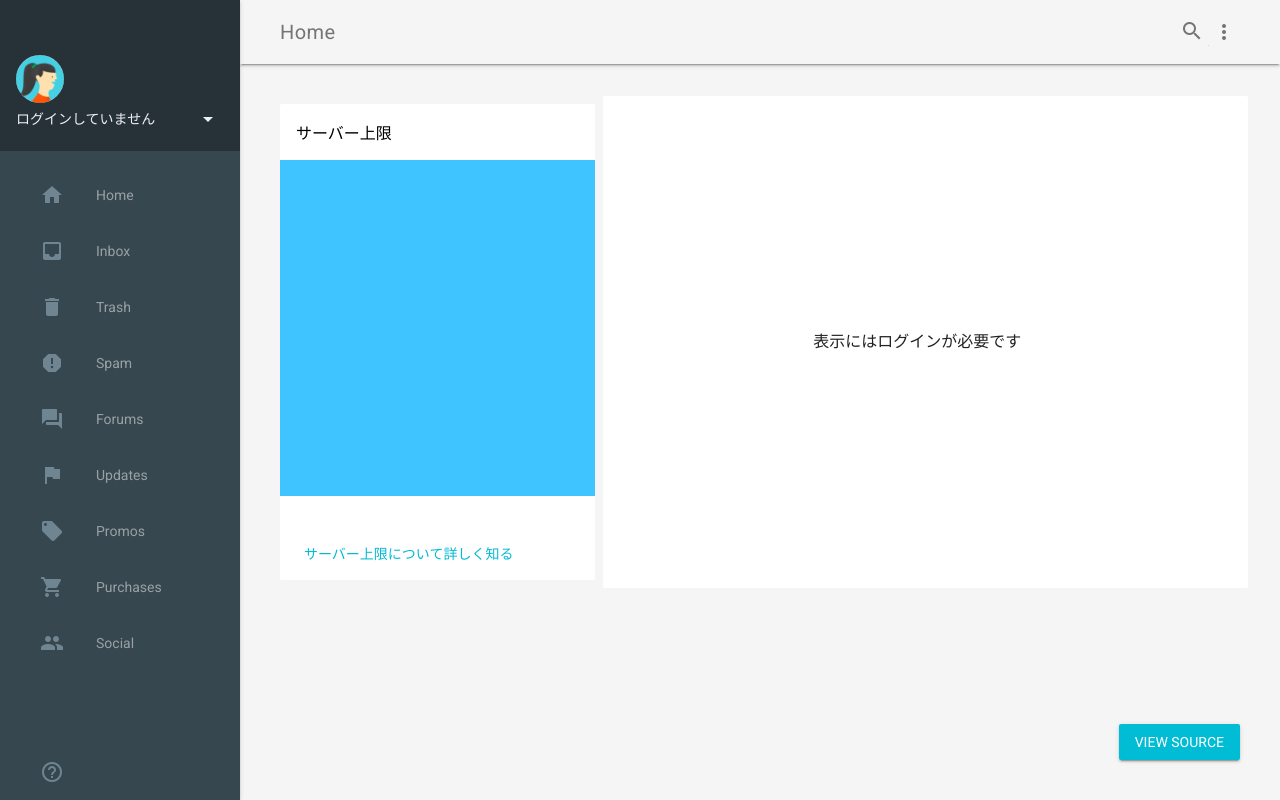
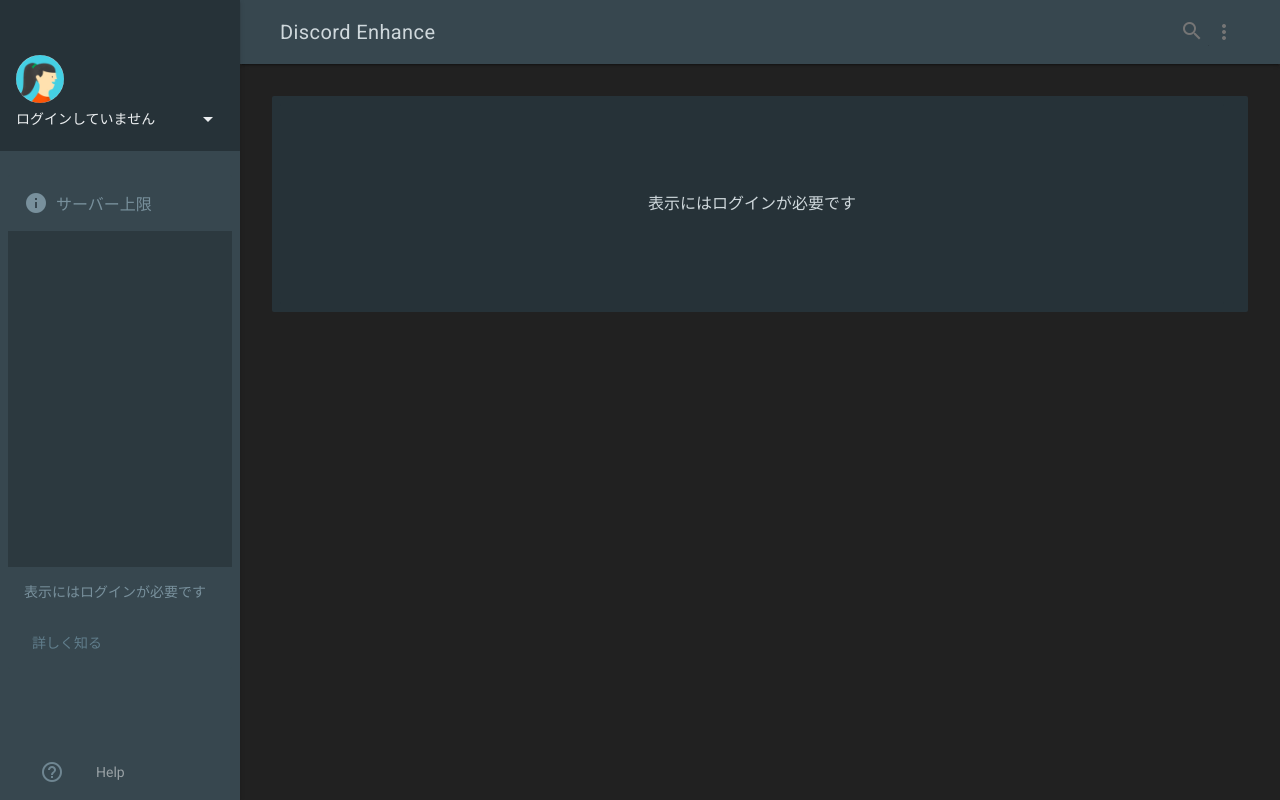
Before and after one commit to karuhi/discord-enhance, a website: page public/index.html in a window 1280 px wide. Drawn offline with nearby package versions, Linux system fonts and the light colour scheme.

Commit message:
ui update

```diff
--- a/public/index.html
+++ b/public/index.html
@@ -60,20 +60,9 @@
     />
     <link
       rel="stylesheet"
-      href="https://code.getmdl.io/1.3.0/material.cyan-light_blue.min.css"
+      href="https://code.getmdl.io/1.3.0/material.blue_grey-blue.min.css"
     />
     <link rel="stylesheet" href="styles.css" />
-    <style>
-      #view-source {
-        position: fixed;
-        display: block;
-        right: 0;
-        bottom: 0;
-        margin-right: 40px;
-        margin-bottom: 40px;
-        z-index: 900;
-      }
-    </style>
   </head>
   <body>
     <div
@@ -82,8 +71,10 @@
       <header
         class="demo-header mdl-layout__header mdl-color--grey-100 mdl-color-text--grey-600"
       >
-        <div class="mdl-layout__header-row">
-          <span class="mdl-layout-title">Home</span>
+        <div class="mdl-layout__header-row mdl-color--blue-grey-800">
+          <span class="mdl-layout-title mdl-color-text--blue-grey-100"
+            >Discord Enhance</span
+          >
           <div class="mdl-layout-spacer"></div>
           <div class="mdl-textfield mdl-js-textfield mdl-textfield--expandable">
             <label
@@ -147,121 +138,64 @@
           </div>
         </header>
         <nav class="demo-navigation mdl-navigation mdl-color--blue-grey-800">
-          <a class="mdl-navigation__link" href=""
-            ><i
+          <!-- server limit -->
+          <div
+            class="mdl-card mdl-cell mdl-cell--12-col mdl-color--blue-grey-800"
+          >
+            <div class="mdl-card__title mdl-color-text--blue-grey-400">
+              <i
                 class="mdl-color-text--blue-grey-400 material-icons"
                 role="presentation"
-              >home</i
-            >Home</a
-          >
-          <a class="mdl-navigation__link" href=""
-            ><i
-              class="mdl-color-text--blue-grey-400 material-icons"
-              role="presentation"
-              >inbox</i
-            >Inbox</a
-          >
-          <a class="mdl-navigation__link" href=""
-            ><i
-              class="mdl-color-text--blue-grey-400 material-icons"
-              role="presentation"
-              >delete</i
-            >Trash</a
-          >
-          <a class="mdl-navigation__link" href=""
-            ><i
-              class="mdl-color-text--blue-grey-400 material-icons"
-              role="presentation"
-              >report</i
-            >Spam</a
-          >
-          <a class="mdl-navigation__link" href=""
-            ><i
-              class="mdl-color-text--blue-grey-400 material-icons"
-              role="presentation"
-              >forum</i
-            >Forums</a
-          >
-          <a class="mdl-navigation__link" href=""
-            ><i
-              class="mdl-color-text--blue-grey-400 material-icons"
-              role="presentation"
-              >flag</i
-            >Updates</a
-          >
-          <a class="mdl-navigation__link" href=""
-            ><i
-              class="mdl-color-text--blue-grey-400 material-icons"
-              role="presentation"
-              >local_offer</i
-            >Promos</a
-          >
-          <a class="mdl-navigation__link" href=""
-            ><i
-              class="mdl-color-text--blue-grey-400 material-icons"
-              role="presentation"
-              >shopping_cart</i
-            >Purchases</a
-          >
-          <a class="mdl-navigation__link" href=""
-            ><i
-              class="mdl-color-text--blue-grey-400 material-icons"
-              role="presentation"
-              >people</i
-            >Social</a
-          >
-          <div class="mdl-layout-spacer"></div>
-          <a class="mdl-navigation__link" href=""
-            ><i
-              class="mdl-color-text--blue-grey-400 material-icons"
-              role="presentation"
-              >help_outline</i
-            ><span class="visuallyhidden">Help</span></a
-          >
-        </nav>
+                >info</i
+              >&nbsp;&nbsp;サーバー上限
             </div>
-      <!-- main content -->
-      <main class="mdl-layout__content mdl-color--grey-100">
-        <div class="mdl-grid content">
-          <div class="cards mdl-cell mdl-cell--12-col mdl-grid">
-            <!-- server limit -->
-            <div
-              class="server-limit mdl-cell mdl-cell--4-col mdl-cell--12-col-tablet mdl-cell--12-col-phone mdl-grid--no-spacing"
-            >
-              <div class="mdl-card mdl-cell mdl-cell--12-col">
-                <div class="mdl-card__title">サーバー上限</div>
             <div class="mdl-card__media">
               <canvas
                 style="padding: 18px"
                 id="myChart"
                 width="300"
                 height="300"
-                  >
-                    <div style="margin: auto">
-                      表示にはログインが必要です
-                    </div></canvas
-                  >
+              ></canvas>
             </div>
             <div
               id="userServerLimitInfo"
-                  class="mdl-card__supporting-text"
-                ></div>
+              class="mdl-card__supporting-text mdl-color-text--blue-grey-400"
+            >
+              表示にはログインが必要です
+            </div>
             <div class="mdl-card__actions">
               <a
                 class="mdl-button mdl-button--colored mdl-js-button mdl-js-ripple-effect"
                 href="#"
-                    >サーバー上限について詳しく知る</a
+                >詳しく知る</a
               >
             </div>
           </div>
+          <div class="mdl-layout-spacer"></div>
+          <a
+            class="mdl-navigation__link"
+            href="https://github.com/karuhi/discord-enhance"
+            ><i
+              class="mdl-color-text--blue-grey-400 material-icons"
+              role="presentation"
+              >help_outline</i
+            >Help</a
+          >
+        </nav>
       </div>
+      <!-- main content -->
+      <main class="mdl-layout__content mdl-color--grey-900">
+        <div class="mdl-grid content">
+          <div class="cards mdl-cell mdl-cell--12-col mdl-grid">
             <!-- info card container -->
             <div
               id="infoCardContainer"
-              class="demo-updates mdl-card mdl-cell mdl-cell--8-col mdl-cell--12-col-tablet mdl-cell--12-col-phone mdl-grid"
+              class="demo-updates mdl-card mdl-color--blue-grey-900 mdl-cell mdl-cell--12-col mdl-cell--12-col-tablet mdl-cell--12-col-phone mdl-grid"
             >
-              <div class="mdl-card mdl-cell--12-col">
-                <div style="margin: auto">表示にはログインが必要です</div>
+              <div class="mdl-card mdl-cell--12-col mdl-color--blue-grey-900">
+                <div class="mdl-color-text--blue-grey-100" style="margin: auto">
+                  表示にはログインが必要です
+                </div>
               </div>
             </div>
             <!-- info card container end-->
@@ -269,13 +203,6 @@
         </div>
       </main>
     </div>
-    <a
-      href="https://github.com/karuhi/discord-enhance"
-      target="_blank"
-      id="view-source"
-      class="mdl-button mdl-js-button mdl-button--raised mdl-js-ripple-effect mdl-button--colored mdl-color-text--white"
-      >View Source</a
-    >
     <script src="https://code.getmdl.io/1.3.0/material.min.js"></script>
     <script src="https://cdn.jsdelivr.net/npm/chart.js"></script>
 
--- a/public/js/main.js
+++ b/public/js/main.js
@@ -104,17 +104,24 @@
 
 function renderGuildList(data) {
   var container = document.getElementById("infoCardContainer");
+  console.table(data);
   container.innerHTML = " ";
-  data.forEach((item) => {
+  data.forEach((item, index) => {
     let icon = `<img
     src="https://cdn.discordapp.com/icons/${item.id}/${item.icon}.png"
   />`;
     if (item.icon == null) {
       icon = item.name;
     }
-    const tmp = `<!-- info card grid -->
+    let tips = "";
+    item.features.forEach((fea) => {
+      tips += `<span class="mdl-chip">
+      <span class="mdl-chip__text">${fea}</span>
+  </span>`;
+    });
+    const tmp = `<!-- info card grid ${index + 1} -->
     <div
-      class="demo-updates mdl-card mdl-cell mdl-cell--6-col mdl-cell--12-col-tablet mdl-cell--12-col-phone"
+      class="demo-updates mdl-card mdl-cell mdl-cell--4-col mdl-cell--4-col-tablet mdl-cell--12-col-phone mdl-color--blue-grey-600"
     >
       <!-- info card-->
       <div
@@ -126,19 +133,19 @@
           ${item.name}
         </h2>
       </div>
-      <div class="mdl-card__supporting-text mdl-color-text--grey-600">
-        ${item.features}
+      <div class="mdl-card__supporting-text mdl-color-text--blue-grey-100">
+        ${tips}
       </div>
       <div class="mdl-card__actions mdl-card--border">
         <a
           href="#"
-          class="mdl-button mdl-js-button mdl-js-ripple-effect"
+          class="mdl-button mdl-js-button mdl-js-ripple-effect mdl-color-text--blue-grey-100"
           >Read More</a
         >
       </div>
       <!-- info card end -->
     </div>
-    <!-- info card grid end -->`;
+    <!-- info card grid ${index + 1} end -->`;
     // 挿入
     container.insertAdjacentHTML("beforeend", tmp);
   });
--- a/public/styles.css
+++ b/public/styles.css
@@ -182,14 +182,21 @@
 .demo-updates .mdl-card__title {
   min-height: 200px;
   /* background-image: url('images/dog.png'); */
-  background-position: 90% 100%;
+  background-position: 100% 100%;
   background-repeat: no-repeat;
 }
 .demo-updates .mdl-card__title img {
-  width: 100px;
+  width: 80px;
   /* border-radius: 50%; */
   border-radius: 18px;
   filter: drop-shadow(0 0 0.75rem white);
+}
+
+.mdl-card .mdl-card__media {
+  background-color: rgba(0, 0, 0, 0.2) !important;
+}
+.demo-updates .mdl-card__supporting-text {
+  overflow: auto !important;
 }
 .demo-cards .mdl-card__actions a {
   color: #00bcd4;
```
Lines whose indentation alone changed are shown as unchanged.
